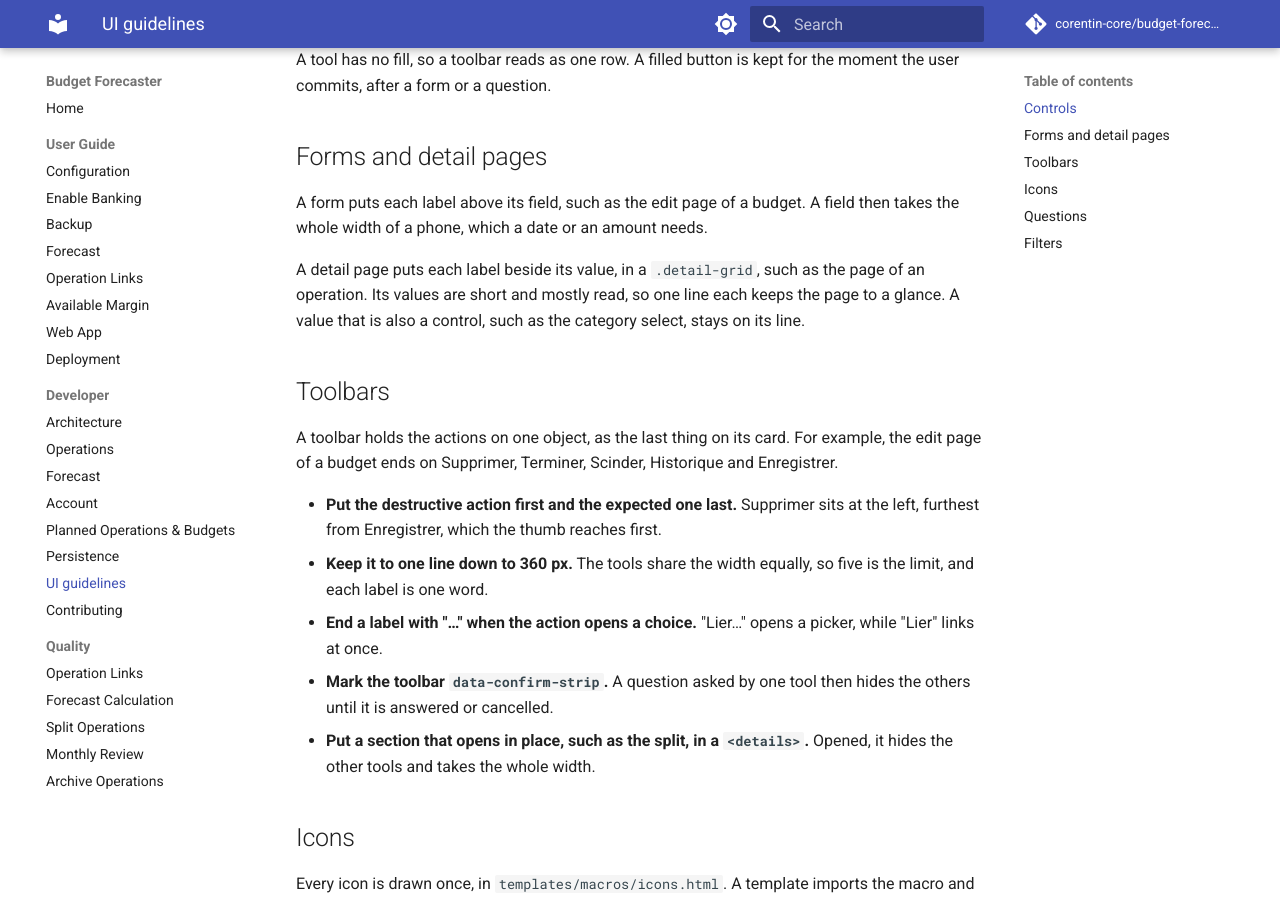
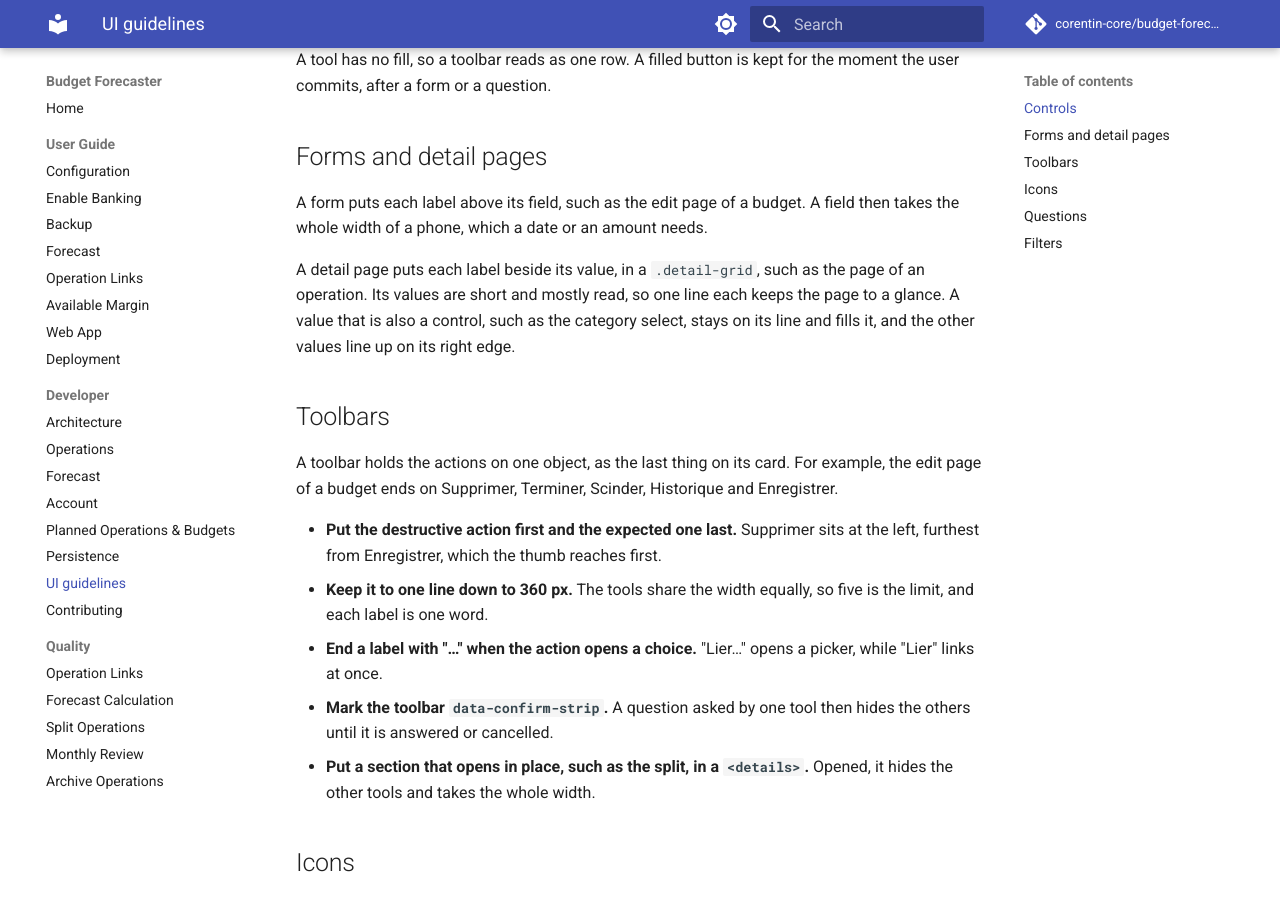
Before and after one commit to corentin-core/budget-forecaster, an MkDocs documentation site: the page built from docs/dev/ui-guidelines.md, in a window 1280 px wide and 900 px high, scrolled down 974 px. Built offline with MkDocs 1.6.1 and Material for MkDocs 9.7.7, drawn with Linux system fonts in a browser that asks for light colours; comment, search, counter and statistics services are not loaded.

Commit message:
docs: Say where detail values line up

```diff
--- a/docs/dev/ui-guidelines.md
+++ b/docs/dev/ui-guidelines.md
@@ -32,7 +32,8 @@ takes the whole width of a phone, which a date or an amount needs.
 
 A detail page puts each label beside its value, in a `.detail-grid`, such as the page of
 an operation. Its values are short and mostly read, so one line each keeps the page to a
-glance. A value that is also a control, such as the category select, stays on its line.
+glance. A value that is also a control, such as the category select, stays on its line
+and fills it, and the other values line up on its right edge.
 
 ## Toolbars
 
```
